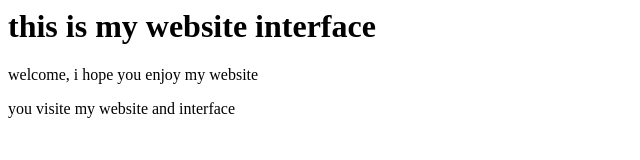
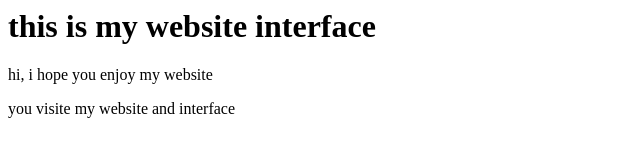
Before and after one commit to yuvrajsolanki5577/Yuvraj-git-code, a plain HTML site: page index.html in a window 1280 px wide. Shown: the full height of the page, 0-640 px from the left. Drawn offline with Linux system fonts and the light colour scheme.

Commit message:
change welcome to hi

```diff
--- a/index.html
+++ b/index.html
@@ -1,6 +1,6 @@
 <html>
 <title>this is my website</title>
 <h1>this is my website interface</h1>
-<p>welcome, i hope you enjoy my website</p>
+<p>hi, i hope you enjoy my website</p>
 <p> you visite my website and interface </p>
 </html>
```
